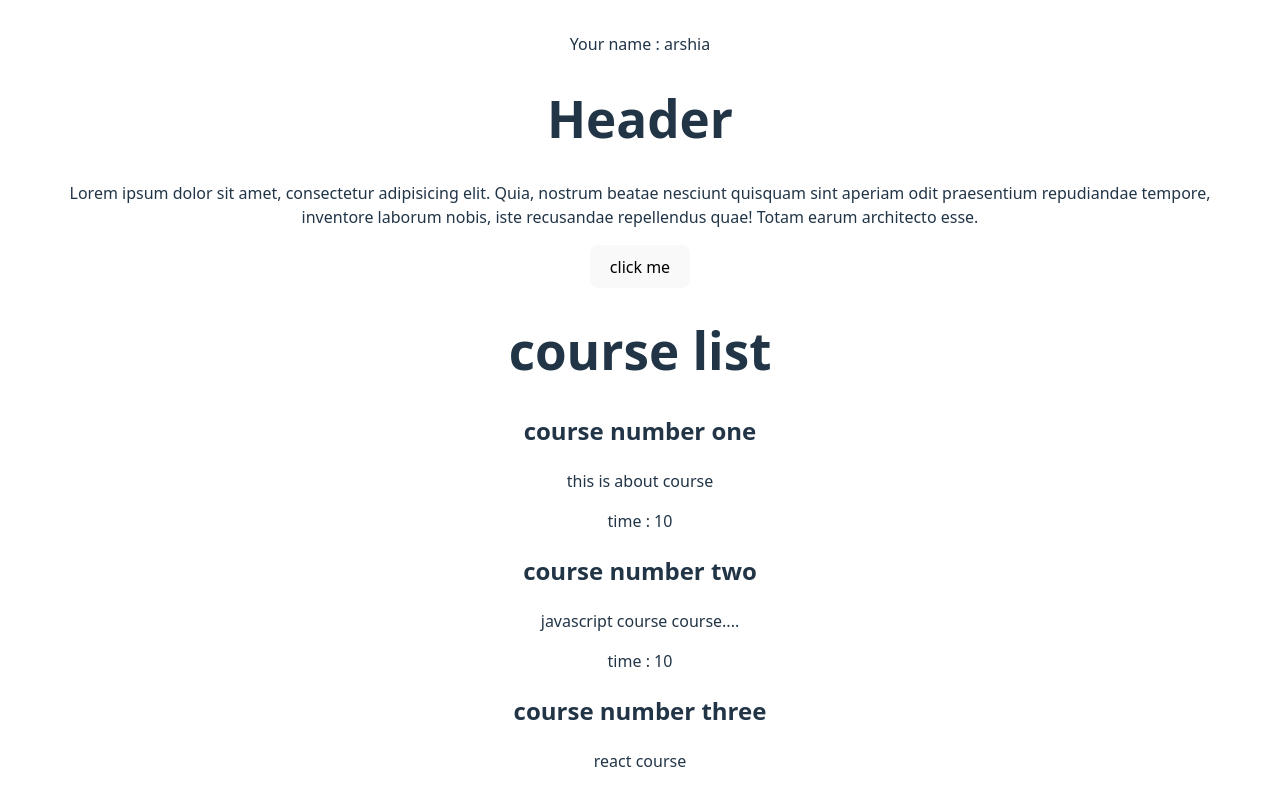
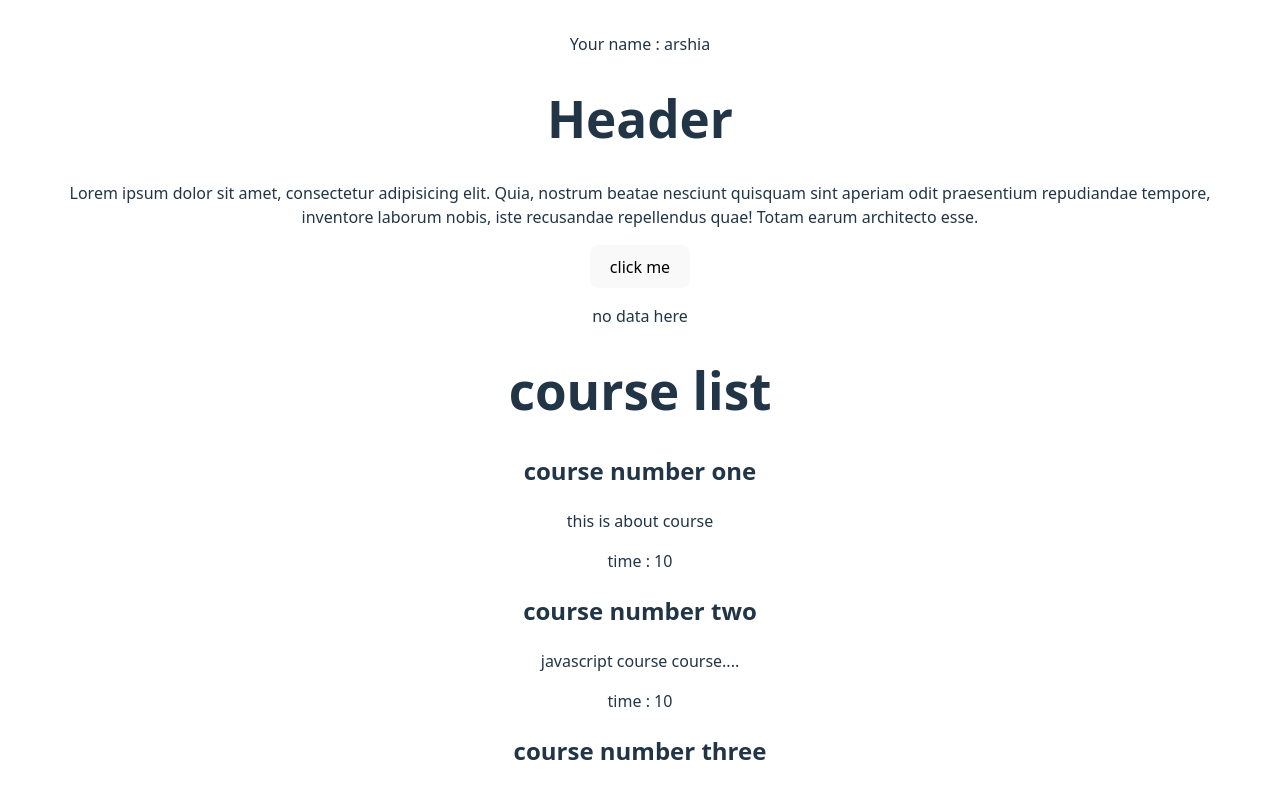
Before and after one commit to arshiaTests/reactMidLvl, a React (Vite) app: page / in a window 1280 px wide. Shown: the top 793 px of the page. Built offline with nearby package versions, Linux system fonts and the light colour scheme.

Commit message:
use state is usefull

```diff
--- a/src/components/home/Main.jsx
+++ b/src/components/home/Main.jsx
@@ -1,12 +1,19 @@
 import CourseBox from "./courseBox"
+import { useState } from "react"
+
 export default function Main(){
-    function eventhandler(){
-        console.log("event handler called")
+
+   const [Message , setMessage] = useState("no data here")
+
+    const eventhandler = () => {
+        setMessage("data here")
     }
+
+
     return(
         <div>
             <button onClick={eventhandler}>click me</button>
-
+            <p>{Message}</p>
             <h1>course list</h1>
             <CourseBox title = "course number one" details = "this is about course"/>
             <CourseBox title = "course number two" details = "javascript course course...."/>
```
